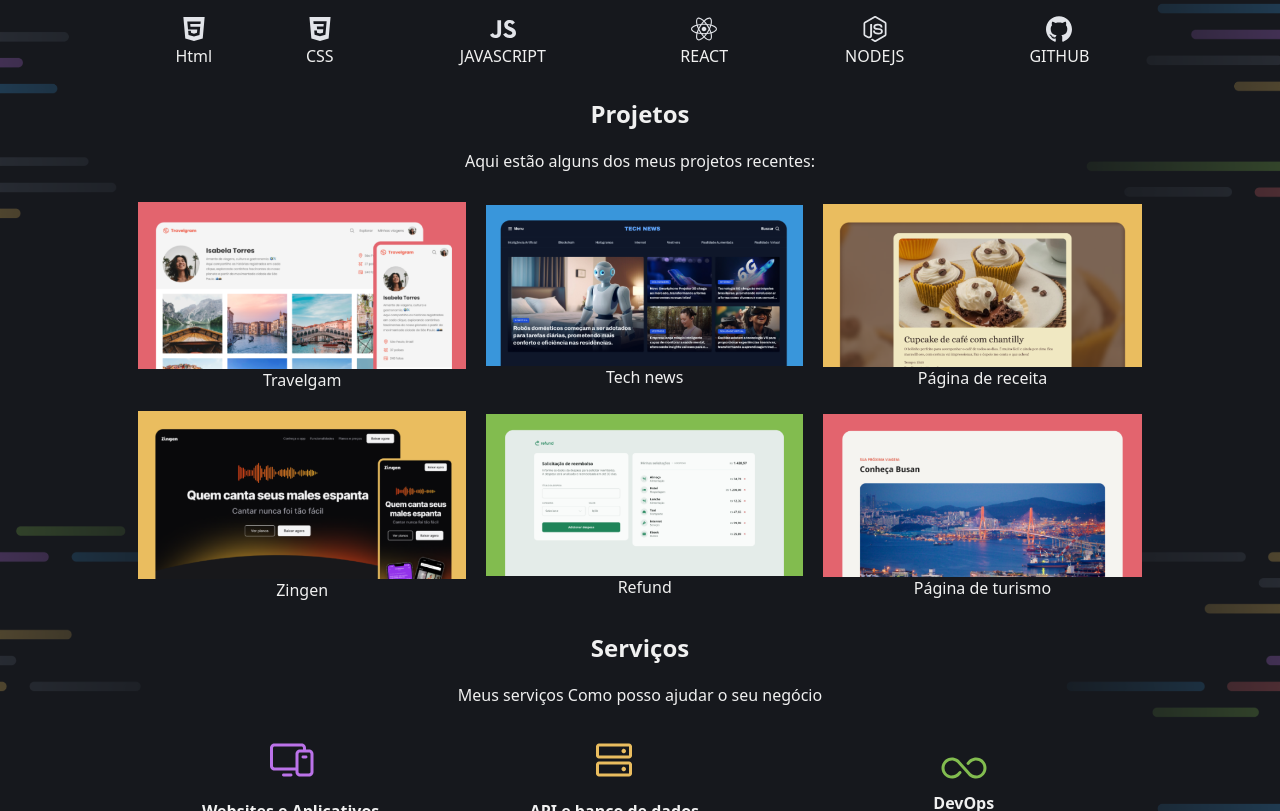
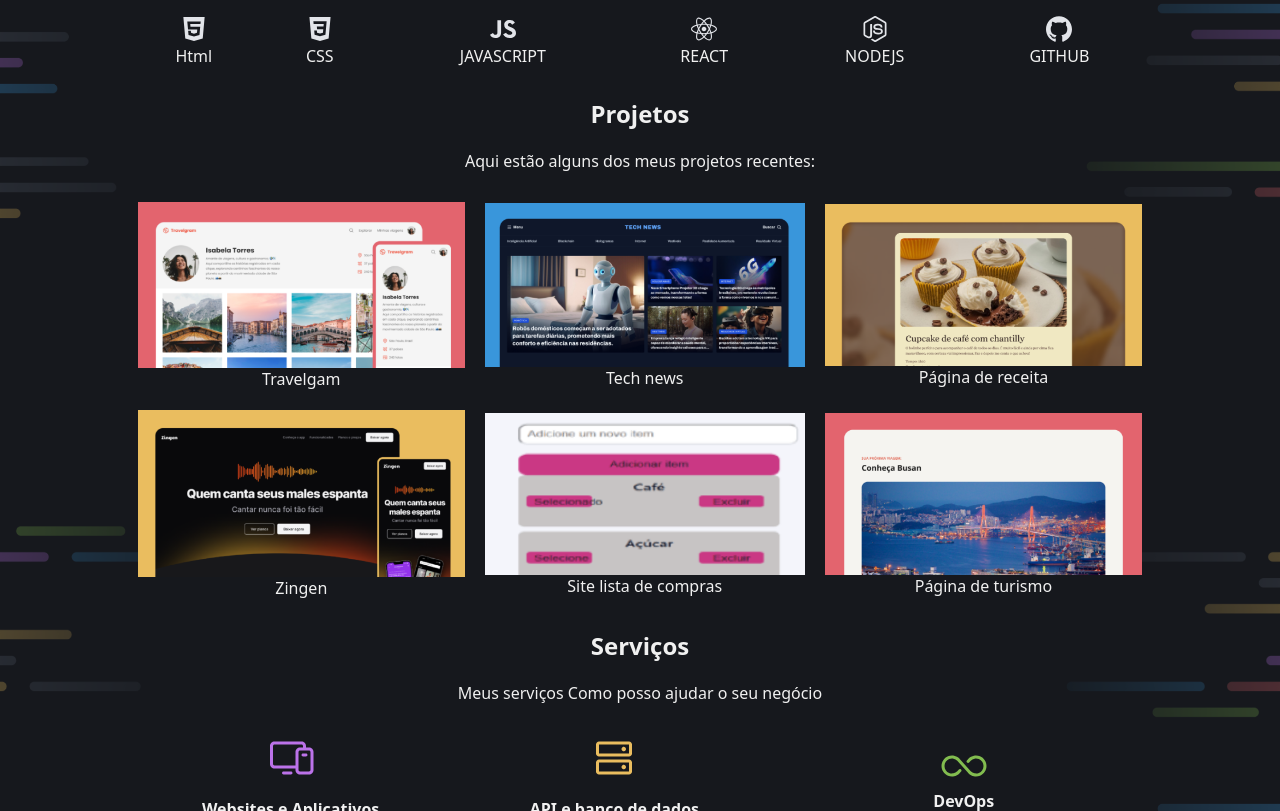
Before and after one commit to MichaeelOliv/portdev, a plain HTML site: page index.html in a window 1280 px wide. Shown: the part 407-1218 px from the top of the page. Drawn offline with Linux system fonts and the light colour scheme; a web font is replaced by a local one.

Commit message:
trocando refund por site d elista de compras

```diff
--- a/index.html
+++ b/index.html
@@ -50,7 +50,7 @@
         </tr>
         <tr>
             <td><img src="assests/thumbnail/Thumbnail_Project-04.png" alt="Descrição da Imagem 4">Zingen</td>
-            <td><img src="assests/thumbnail/Thumbnail_Project-05.png" alt="Descrição da Imagem 5">Refund</td>
+            <td><a  href="https://michaeeloliv.github.io/site-de-lista-de-compras/"><img src="assests/thumbnail/listadecompras1.png" alt="Descrição da Imagem 5"> Site lista de compras</a></td>
             <td><img src="assests/thumbnail/Thumbnail_Project-06.png" alt="Descrição da Imagem 6">Página de turismo</td>
         </tr>
     </table>
```
Also changed, not shown: assests/thumbnail/listadecompras1.png (added).
